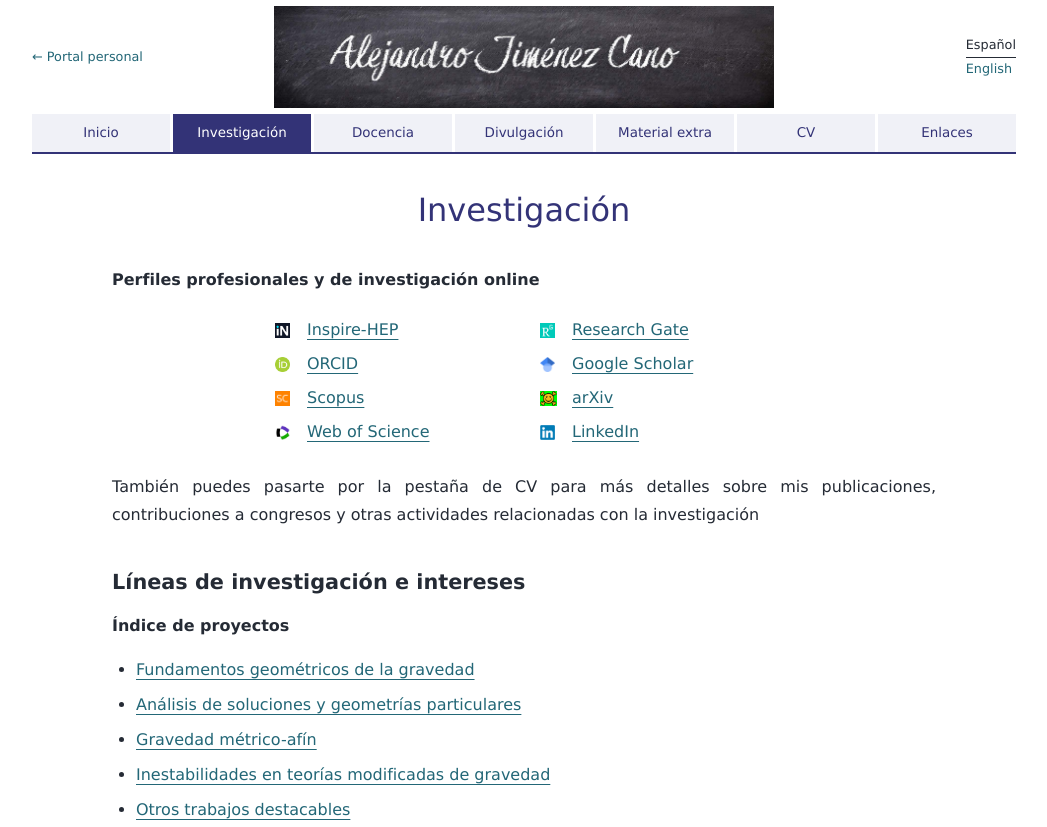
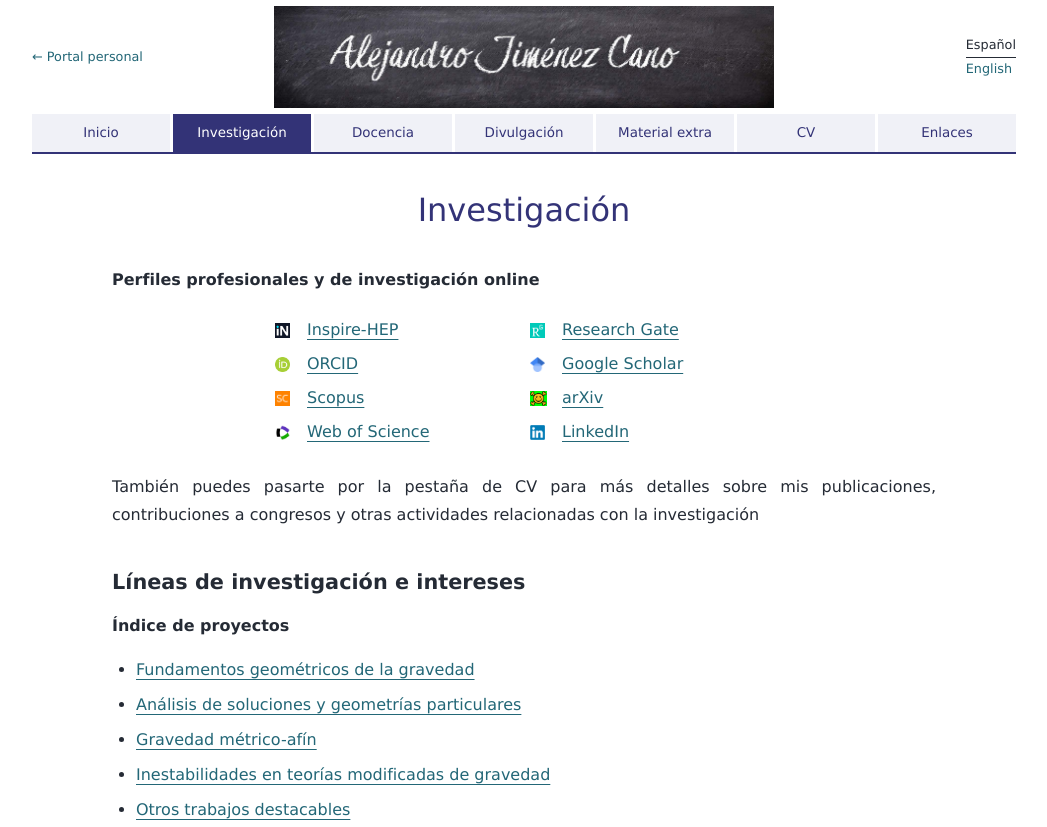
Before and after one commit to AlejandroJimenezCano/AlejandroJimenezCano.github.io, a plain HTML site: page ciencia/investigacion.html in a window 1280 px wide. Shown: the top 827 px of the page, without its empty margins (116-1163 px from the left). Drawn offline with Linux system fonts and the light colour scheme.

Commit message:
Add files via upload
Ajuste columna en tabla de logos y perfiles

```diff
--- a/ciencia/tablas.css
+++ b/ciencia/tablas.css
@@ -37,7 +37,7 @@
 	vertical-align: middle;
 }
 .profile-table .profile-icon { width: 26px; }
-.profile-table .profile-gap { width: 20px; }
+.profile-table .profile-gap { width: 0px; }
 .science-content .material-table img, .science-content .profile-table img {
 	width: auto;
 	max-width: none;
```
